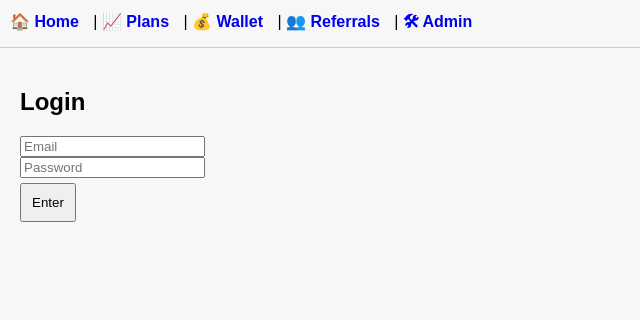
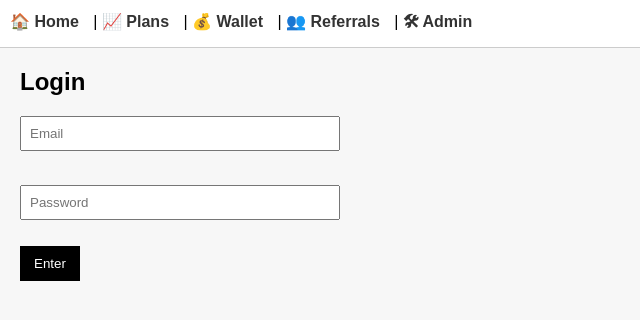
Before and after one commit to Eramsbilly/MONETA-ICT-Frontend, a React app: page / in a window 1280 px wide. Shown: the top 320 px of the page, without its empty margins (0-640 px from the left). Built offline with nearby package versions, Linux system fonts and the light colour scheme; no server answers.

Commit message:
Update index.css

```diff
--- a/src/index.css
+++ b/src/index.css
@@ -1,17 +1,49 @@
 body {
   font-family: Arial, sans-serif;
   margin: 0;
+  padding: 0;
   background: #f7f7f7;
+}
+
+nav {
+  background: #ffffff;
+  padding: 10px;
+  border-bottom: 1px solid #ddd;
 }
 
 nav a {
   margin-right: 10px;
   text-decoration: none;
   font-weight: bold;
+  color: #333;
+}
+
+h2 {
+  margin-top: 0;
+}
+
+input {
+  display: block;
+  width: 100%;
+  max-width: 300px;
+  padding: 8px;
+  margin: 8px 0;
 }
 
 button {
-  padding: 10px;
-  margin: 5px 0;
+  padding: 10px 14px;
+  background: #000;
+  color: #fff;
+  border: none;
   cursor: pointer;
 }
+
+button:hover {
+  opacity: 0.85;
+}
+
+code {
+  background: #eee;
+  padding: 5px;
+  display: inline-block;
+}
```
